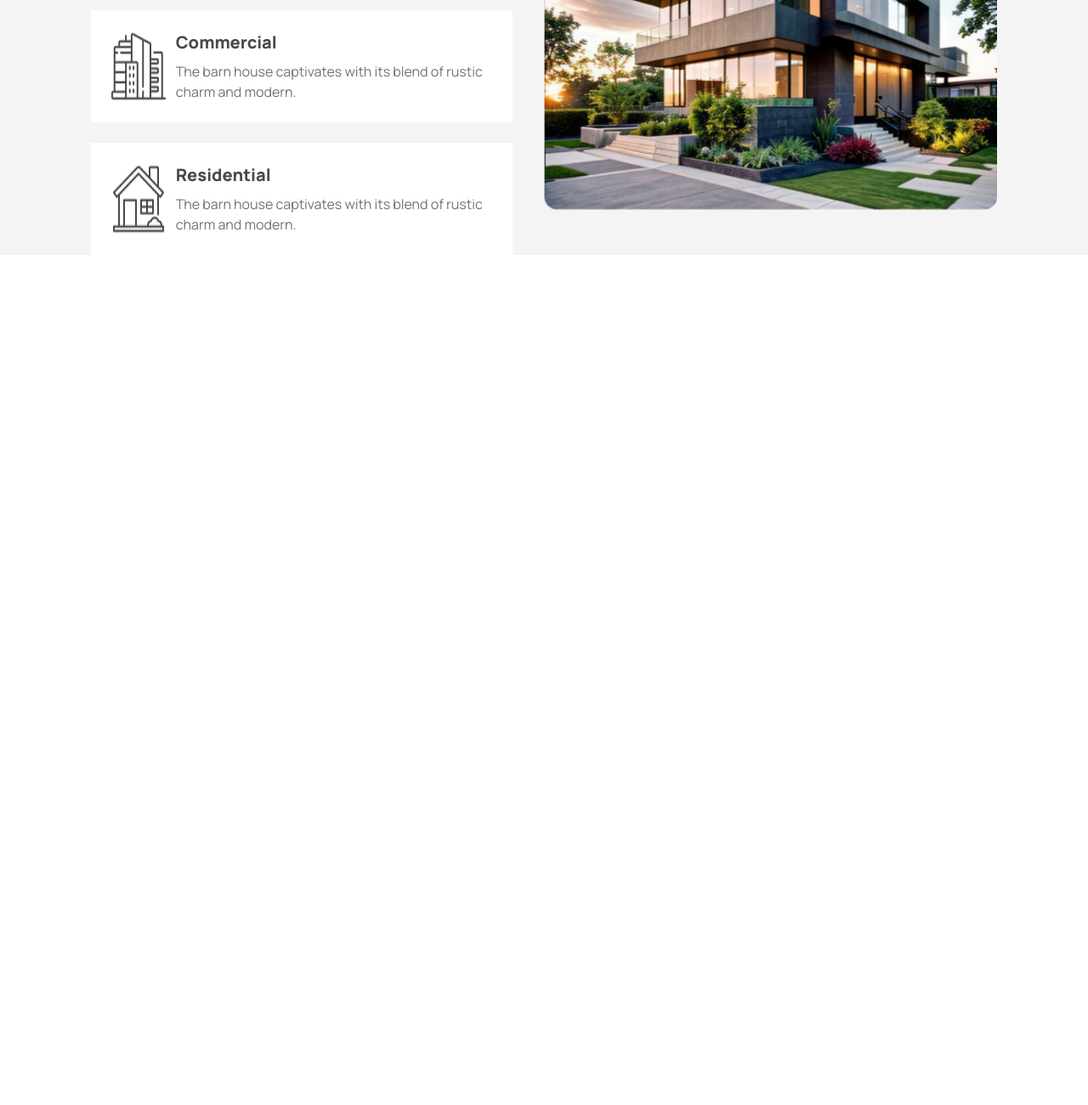
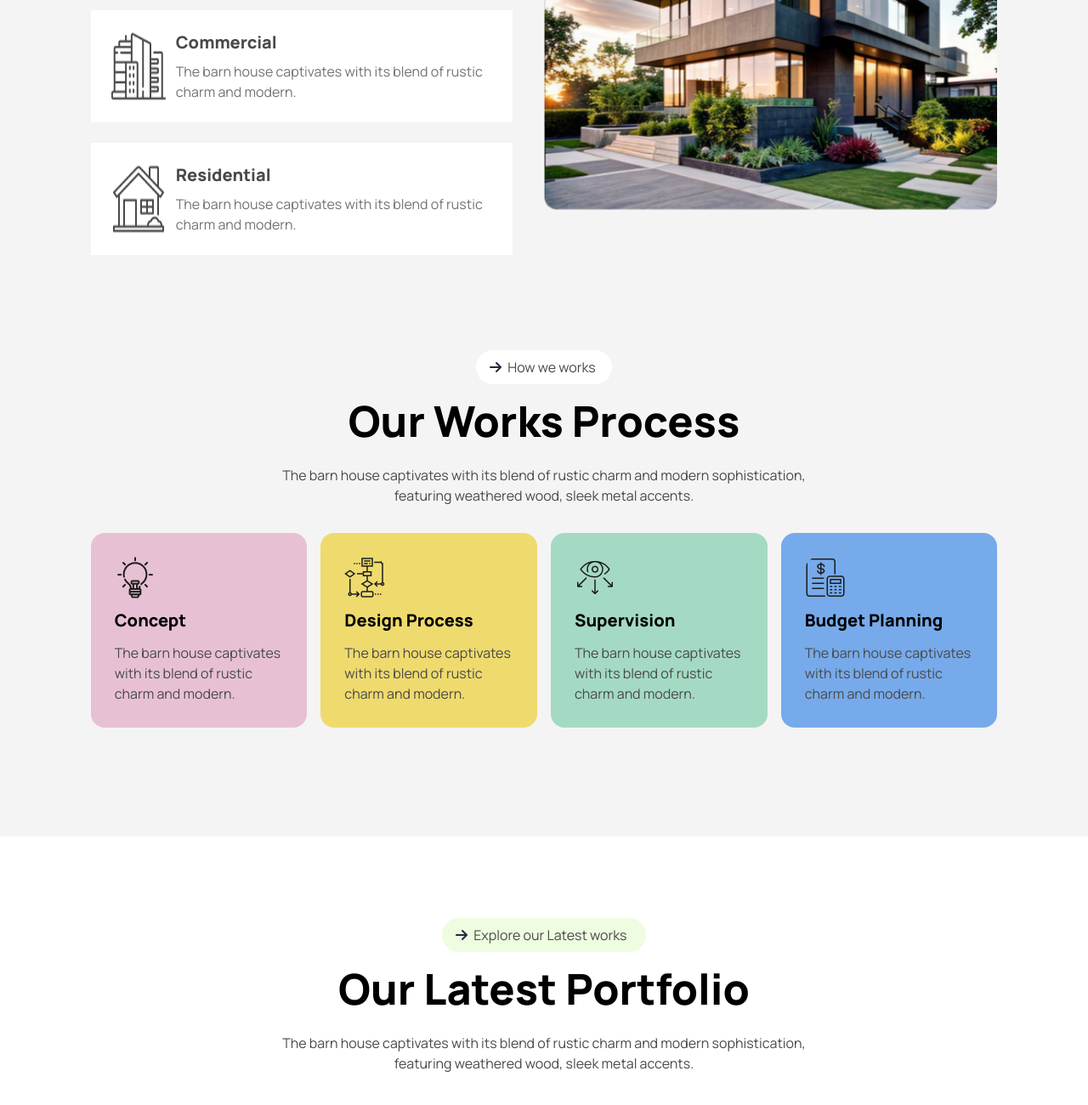
Before and after one commit to YounusMontasir/Rinterio-design-consultation-website-A3, a plain HTML site: page index.html in a window 1280 px wide. Shown: the part 1335-2635 px from the top of the page at 85% size. Before the commit the page ends 1635 px from the top, so only its background shows below. Drawn offline with nearby package versions, Linux system fonts and the light colour scheme.

Commit message:
how we work section

```diff
--- a/index.html
+++ b/index.html
@@ -143,6 +143,7 @@
     </header>
 
     <main>
+      <!-- about us section -->
       <section class="bg-[#F4F4F4] relative pt-24">
         <img class="absolute hidden lg:block top-16 left-16 " src="assets/Vector.png" alt="" />
         <div class="w-11/12 lg:w-5/6 mx-auto flex gap-9 flex-col lg:flex-row items-center ">
@@ -178,6 +179,77 @@
            </div>
         </div>
       </section>
+      <!-- how we works section -->
+       <section class="bg-[#F4F4F4] pt-28 pb-32">
+        <div class="w-11/12 lg:w-5/6 mx-auto">
+          <div class="bg-white px-4 py-2 w-40 rounded-3xl mx-auto mb-4">
+            <i class="fa-solid fa-arrow-right"></i>
+            <span class="ml-1 text-color1">How we works</span>
+          </div>
+          <h2 class="text-black font-extrabold text-2xl lg:text-[50px] lg:leading-[55px] mb-6 text-center">Our Works Process</h2>
+          <p class="text-color1 mb-8 text-center lg:w-3/5 mx-auto">The barn house captivates with its blend of rustic charm and modern sophistication, featuring weathered wood, sleek metal accents.</p>
+          <!-- card -->
+           <div class="flex flex-col lg:flex-row lg:justify-between gap-4">
+            <!-- card1 -->
+            <div class="card bg-[#E7C1D3] lg:w-[300px]  flex flex-col justify-start items-start p-7 gap-3">
+              <figure class="text-left">
+                <img
+                  src="assets/concept.png"
+                  alt="Concept" />
+              </figure>
+              <div class="">
+                <h2 class="mb-3 text-black text-xl font-extrabold">Concept</h2>
+                <p class="text-color1">The barn house captivates with its blend of rustic charm and modern.</p>
+              </div>
+            </div>
+            <!-- card2 -->
+            <div class="card bg-[#EFDA6E] lg:w-[300px]  flex flex-col justify-start items-start p-7 gap-3">
+              <figure class="text-left">
+                <img
+                  src="assets/flow-chart.png"
+                  alt="Concept" />
+              </figure>
+              <div class="">
+                <h2 class="mb-3 text-black text-xl font-extrabold">Design Process</h2>
+                <p class="text-color1">The barn house captivates with its blend of rustic charm and modern.</p>
+              </div>
+            </div>
+            <!-- card3 -->
+            <div class="card bg-[#A4DAC3] lg:w-[300px]  flex flex-col justify-start items-start p-7 gap-3">
+              <figure class="text-left">
+                <img
+                  src="assets/vision.png"
+                  alt="Concept" />
+              </figure>
+              <div class="">
+                <h2 class="mb-3 text-black text-xl font-extrabold">Supervision</h2>
+                <p class="text-color1">The barn house captivates with its blend of rustic charm and modern.</p>
+              </div>
+            </div>
+            <!-- card4 -->
+            <div class="card bg-[#77AAEA] lg:w-[300px]  flex flex-col justify-start items-start p-7 gap-3">
+              <figure class="text-left">
+                <img
+                  src="assets/budget-planning.png"
+                  alt="Concept" />
+              </figure>
+              <div class="">
+                <h2 class="mb-3 text-black text-xl font-extrabold">Budget Planning</h2>
+                <p class="text-color1">The barn house captivates with its blend of rustic charm and modern.</p>
+              </div>
+            </div>
+           </div>
+        </div>
+       </section>
+       <!-- Explore our latest works -->
+        <section class="my-24 w-11/12 lg:w-5/6 mx-auto">
+          <div class="bg-[#ABEF5F33] bg-opacity-20  px-4 py-2 w-60 rounded-3xl mx-auto mb-4">
+            <i class="fa-solid fa-arrow-right"></i>
+            <span class="ml-1 text-color1">Explore our Latest works</span>
+          </div>
+          <h2 class="text-black font-extrabold text-2xl lg:text-[50px] lg:leading-[55px] mb-6 text-center">Our Latest Portfolio</h2>
+          <p class="text-color1 mb-8 text-center lg:w-3/5 mx-auto">The barn house captivates with its blend of rustic charm and modern sophistication, featuring weathered wood, sleek metal accents.</p>
+        </section>
     </main>
     <footer></footer>
   </body>
```
